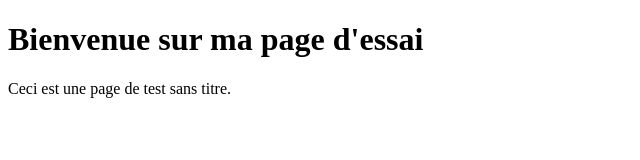
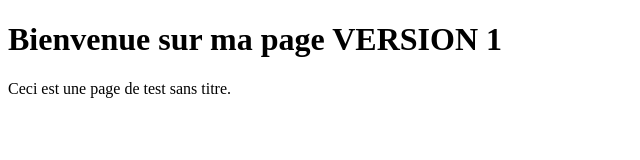
Before and after one commit to nourissaoui613-cell/mon-projet, a plain HTML site: page essai.html in a window 1280 px wide. Shown: the whole page, without its empty margins (0-640 px from the left). Drawn offline with Linux system fonts and the light colour scheme.

Commit message:
header version 1

```diff
--- a/essai.html
+++ b/essai.html
@@ -4,7 +4,7 @@
 <title>Page d'essai</title>
 </head>
 <body>
-<h1>Bienvenue sur ma page d'essai</h1>
+<h1>Bienvenue sur ma page VERSION 1</h1>
 <p> Ceci est une page de test sans titre.
 </p>
 </body>
```
